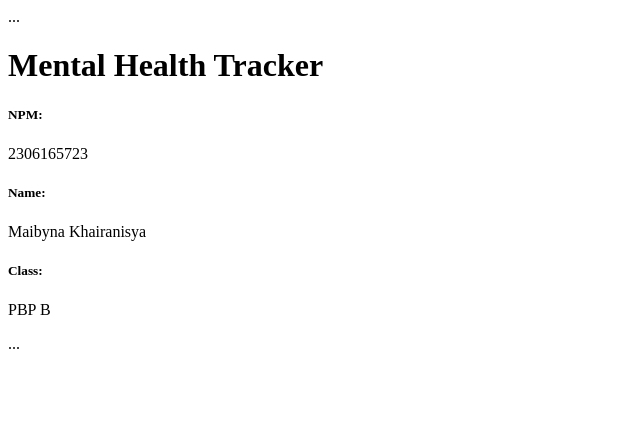
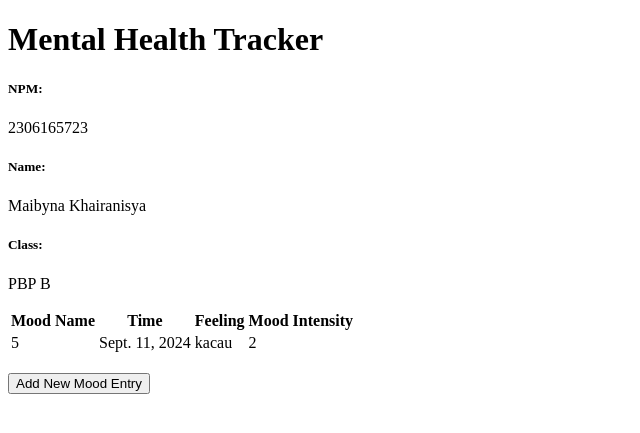
Before and after one commit to maibyna/mental-health-tracker, a Django app: page / in a window 1280 px wide. Shown: the top 433 px of the page, without its empty margins (0-640 px from the left). Run offline with Django 5.2, Linux system fonts and the light colour scheme; data comes from the database, SQL or seed files in the repository; both versions use the stored data as it was after the commit.

Commit message:
Progress Tutorial 2

```diff
--- a/main/models.py
+++ b/main/models.py
@@ -1,11 +1,9 @@
+import uuid
 from django.db import models
 
 class MoodEntry(models.Model):
+    id = models.UUIDField(primary_key=True, default=uuid.uuid4, editable=False)  # tambahkan baris ini
     mood = models.CharField(max_length=255)
     time = models.DateField(auto_now_add=True)
     feelings = models.TextField()
     mood_intensity = models.IntegerField()
-
-    @property
-    def is_mood_strong(self):
-        return self.mood_intensity > 5
--- a/main/templates/main.html
+++ b/main/templates/main.html
@@ -1,10 +1,43 @@
-...
+{% extends 'base.html' %}
+{% block content %}
 <h1>Mental Health Tracker</h1>
 
 <h5>NPM: </h5>
 <p>{{ npm }}<p>
-<h5>Name: </h5>
-<p>{{ name }}<p>
-<h5>Class: </h5>
-<p>{{ class }}<p>
-...
+
+<h5>Name:</h5>
+<p>{{ name }}</p>
+
+<h5>Class:</h5>
+<p>{{ class }}</p>
+
+{% if not mood_entries %}
+<p>Belum ada data mood pada mental health tracker.</p>
+{% else %}
+<table>
+  <tr>
+    <th>Mood Name</th>
+    <th>Time</th>
+    <th>Feeling</th>
+    <th>Mood Intensity</th>
+  </tr>
+
+  {% comment %} Berikut cara memperlihatkan data mood di bawah baris ini
+  {% endcomment %}
+  {% for mood_entry in mood_entries %}
+  <tr>
+    <td>{{mood_entry.mood}}</td>
+    <td>{{mood_entry.time}}</td>
+    <td>{{mood_entry.feelings}}</td>
+    <td>{{mood_entry.mood_intensity}}</td>
+  </tr>
+  {% endfor %}
+</table>
+{% endif %}
+
+<br />
+
+<a href="{% url 'main:create_mood_entry' %}">
+  <button>Add New Mood Entry</button>
+</a>
+{% endblock content %}
--- a/main/urls.py
+++ b/main/urls.py
@@ -1,8 +1,14 @@
 from django.urls import path
-from main.views import show_main
+from main.views import show_main, create_mood_entry, show_xml, show_json, show_xml_by_id, show_json_by_id
 
 app_name = 'main'
 
 urlpatterns = [
     path('', show_main, name='show_main'),
+    path('create-mood-entry', create_mood_entry, name='create_mood_entry'),
+    path('xml/', show_xml, name='show_xml'),
+    path('json/', show_json, name='show_json'),
+    path('xml/<str:id>/', show_xml_by_id, name='show_xml_by_id'),
+    path('json/<str:id>/', show_json_by_id, name='show_json_by_id'),
 ]
+4
--- a/main/views.py
+++ b/main/views.py
@@ -1,11 +1,43 @@
-from django.shortcuts import render
+from django.shortcuts import render, redirect   # Tambahkan import redirect di baris ini
+from main.forms import MoodEntryForm
+from main.models import MoodEntry
+from django.http import HttpResponse
+from django.core import serializers
 
-# Create your views here.
 def show_main(request):
+    mood_entries = MoodEntry.objects.all()
+
     context = {
-        'npm' : '2306165723',
         'name': 'Maibyna Khairanisya',
-        'class': 'PBP B'
+        'class': 'PBP B',
+        'npm': '2306165723',
+        'mood_entries': mood_entries
     }
 
     return render(request, "main.html", context)
+
+def create_mood_entry(request):
+    form = MoodEntryForm(request.POST or None)
+
+    if form.is_valid() and request.method == "POST":
+        form.save()
+        return redirect('main:show_main')
+
+    context = {'form': form}
+    return render(request, "create_mood_entry.html", context)
+
+def show_xml(request):
+    data = MoodEntry.objects.all()
+    return HttpResponse(serializers.serialize("xml", data), content_type="application/xml")
+
+def show_json(request):
+    data = MoodEntry.objects.all()
+    return HttpResponse(serializers.serialize("json", data), content_type="application/json")
+
+def show_xml_by_id(request, id):
+    data = MoodEntry.objects.filter(pk=id)
+    return HttpResponse(serializers.serialize("xml", data), content_type="application/xml")
+
+def show_json_by_id(request, id):
+    data = MoodEntry.objects.filter(pk=id)
+    return HttpResponse(serializers.serialize("json", data), content_type="application/json")
--- a/mental_health_tracker/settings.py
+++ b/mental_health_tracker/settings.py
@@ -56,7 +56,7 @@ ROOT_URLCONF = 'mental_health_tracker.urls'
 TEMPLATES = [
     {
         'BACKEND': 'django.template.backends.django.DjangoTemplates',
-        'DIRS': [],
+        'DIRS': [BASE_DIR / 'templates'], # Tambahkan konten baris ini
         'APP_DIRS': True,
         'OPTIONS': {
             'context_processors': [
--- /dev/null
+++ b/templates/base.html
@@ -0,0 +1,13 @@
+{% load static %}
+<!DOCTYPE html>
+<html lang="en">
+  <head>
+    <meta charset="UTF-8" />
+    <meta name="viewport" content="width=device-width, initial-scale=1.0" />
+    {% block meta %} {% endblock meta %}
+  </head>
+
+  <body>
+    {% block content %} {% endblock content %}
+  </body>
+</html>
```
Also changed, not shown: main/forms.py (added, +7 -0 lines), main/templates/create_mood_entry.html (added, +18 -0 lines), db.sqlite3, main/migrations/0002_alter_moodentry_id.py (added).
